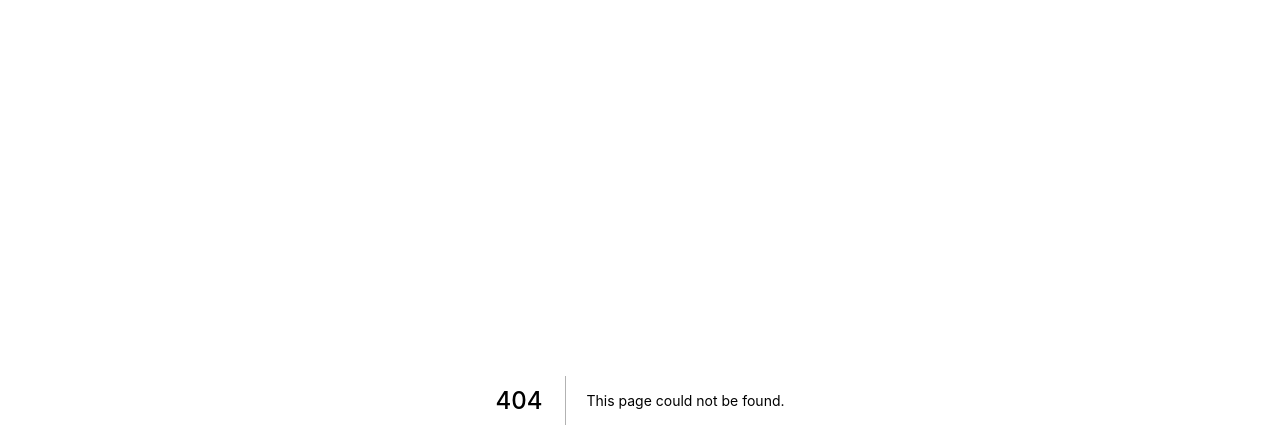
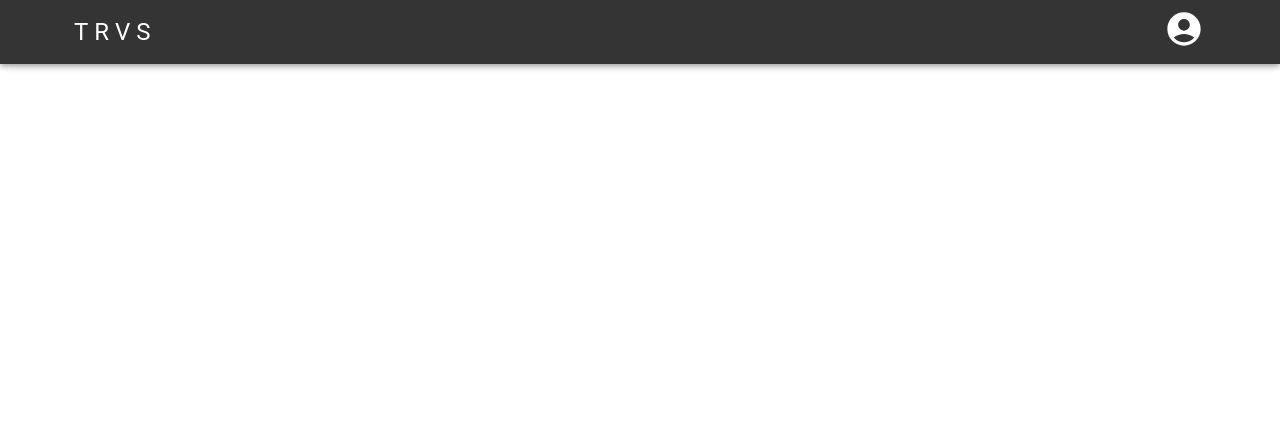
Before and after one commit to taqiali973/fyp-tenant, a Next.js app: page /Landing-Page in a window 1280 px wide. Before the commit this address had no page. Shown: the top 448 px of the page. Built offline with nearby package versions, Linux system fonts and the light colour scheme.

Commit message:
Revert "Some new changing"
This reverts commit 7edbd1aca7121a80ae335939b6059d76cb895b96.

```diff
--- /dev/null
+++ b/pages/Landing-Page.js
@@ -0,0 +1,60 @@
+import React from "react";
+import Grid from "@mui/material/Grid";
+import AccountCircleIcon from "@mui/icons-material/AccountCircle";
+import Typography from "@mui/material/Typography";
+import { useRouter } from "next/router";
+import AppBar from "@mui/material/AppBar";
+import { Toolbar } from "@mui/material";
+
+export default function LandingPage() {
+  const router = useRouter();
+  return (
+    <div>
+      <AppBar style={{ background: "#343434" }}>
+        <Toolbar>
+          <Grid container>
+            <Grid
+              item
+              lg={6}
+              style={{
+                display: "flex",
+                alignItems: "center",
+              }}
+            >
+              <Typography
+                variant="h5"
+                style={{
+                  letterSpacing: "6px",
+                  marginLeft: "50px",
+                  cursor: "pointer",
+                }}
+                onClick={() => router.push("/Main-Landing-Page")}
+              >
+                TRVS
+              </Typography>
+            </Grid>
+
+            <Grid
+              item
+              lg={6}
+              style={{
+                display: "flex",
+                alignItems: "center",
+              }}
+            >
+              <Typography style={{ marginLeft: "85%" }}>
+                <AccountCircleIcon
+                  style={{
+                    fontSize: "40px",
+                    cursor: "pointer",
+                  }}
+                  onClick={() => router.push("/Login-Tabs")}
+                />
+              </Typography>
+            </Grid>
+          </Grid>
+        </Toolbar>
+      </AppBar>
+    </div>
+  );
+}
```
